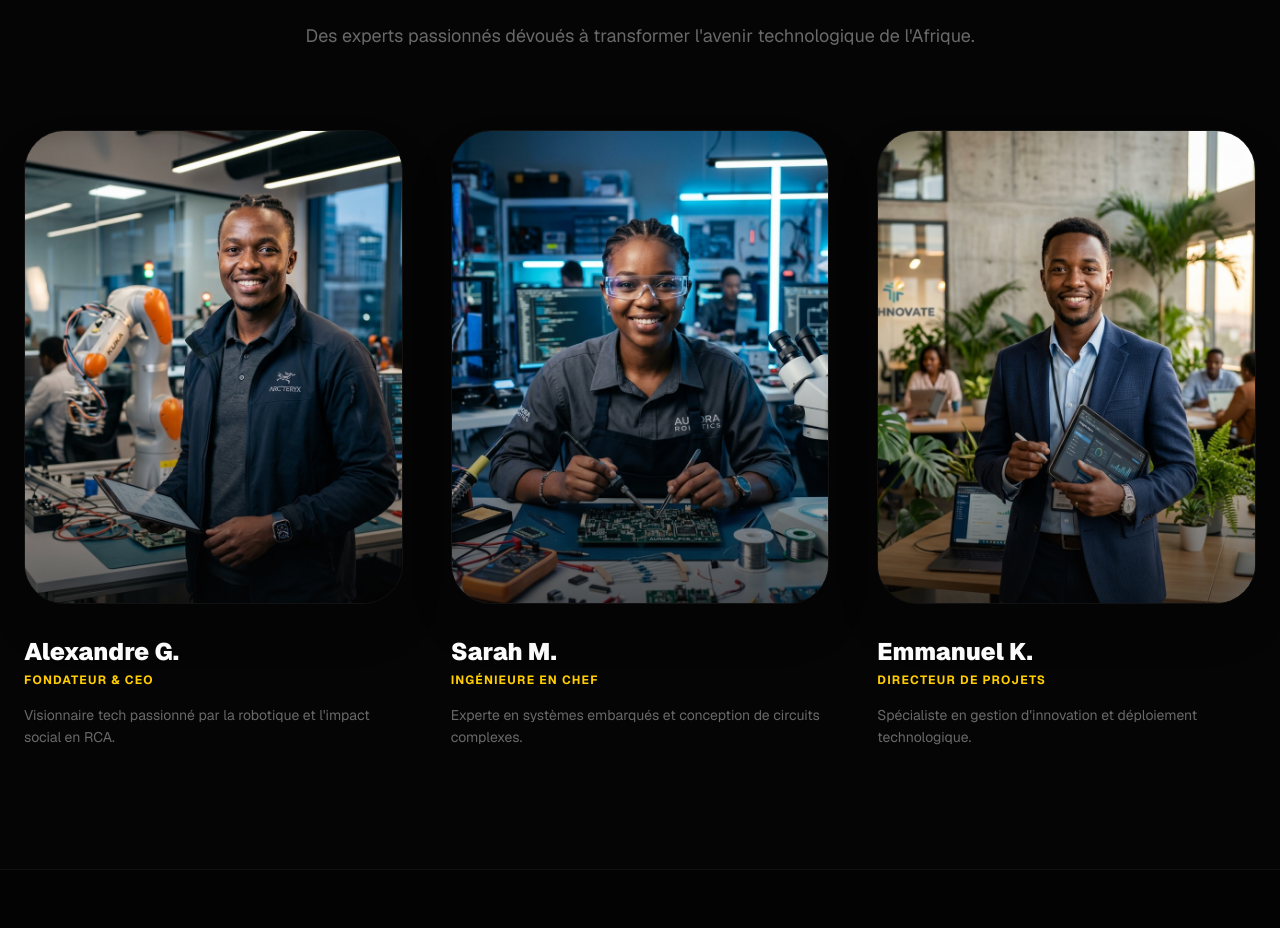
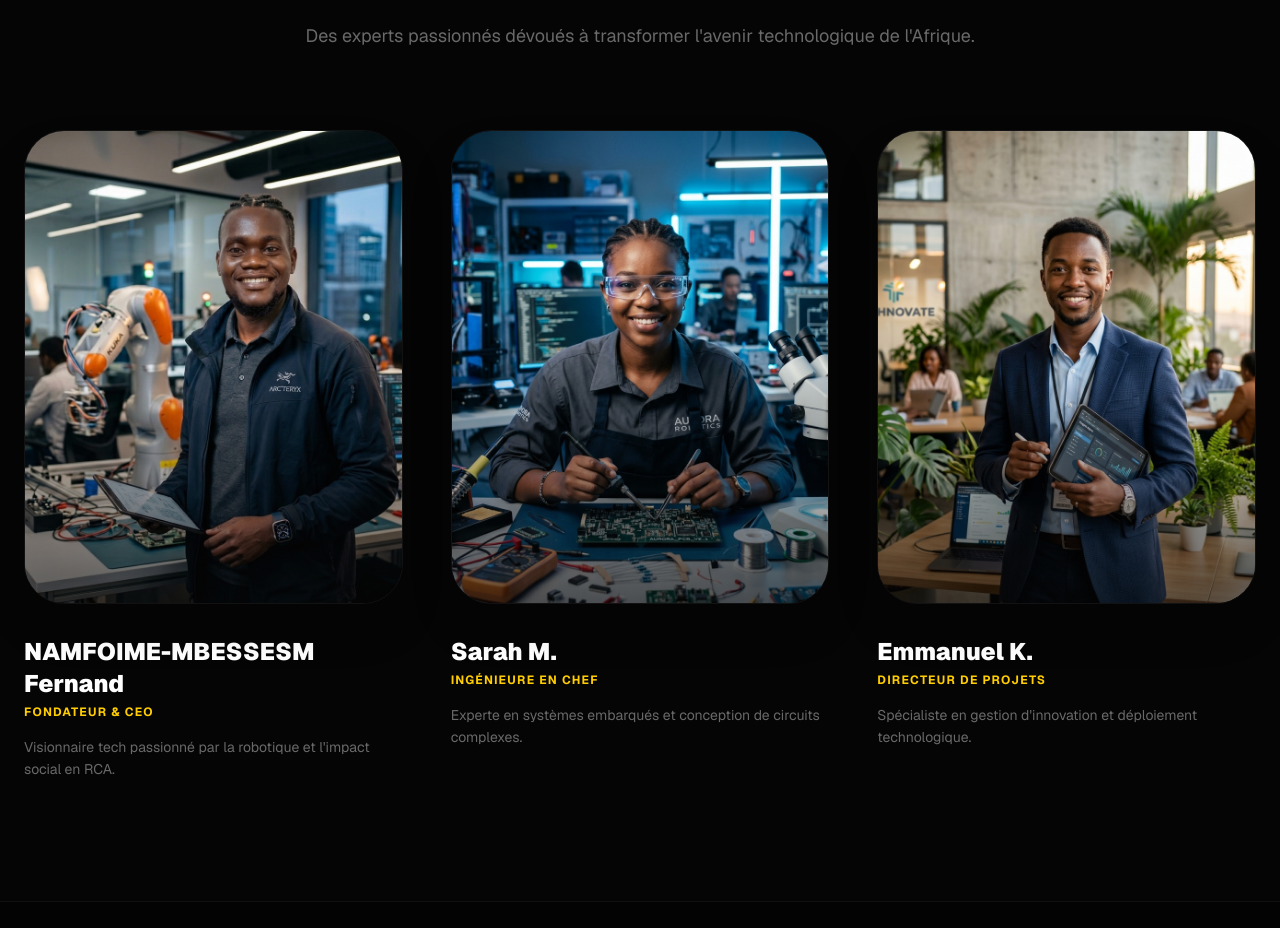
Before and after one commit to ffernotech-cloud/fernotech-web, a Next.js app: page /about in a window 1280 px wide. Shown: the part 1320-2248 px from the top of the page. Built offline with nearby package versions, Linux system fonts and the light colour scheme.

Commit message:
Update founder information and avatar in Team section

```diff
--- a/src/components/Team.tsx
+++ b/src/components/Team.tsx
@@ -8,9 +8,9 @@ import { useLanguage } from "@/context/LanguageContext";
 const teamMembers = [
   {
     id: "founder",
-    name: "Alexandre G.",
+    name: "NAMFOIME-MBESSESM Fernand",
     roleKey: "team_founder_role",
-    image: "/team/founder.png",
+    image: "/team/fernand_cyber.png",
     bioKey: "team_founder_bio",
     social: { linkedin: "#", twitter: "#" }
   },
```
Also changed, not shown: public/team/fernand.jpg (added), public/team/fernand_cyber.png (added).
